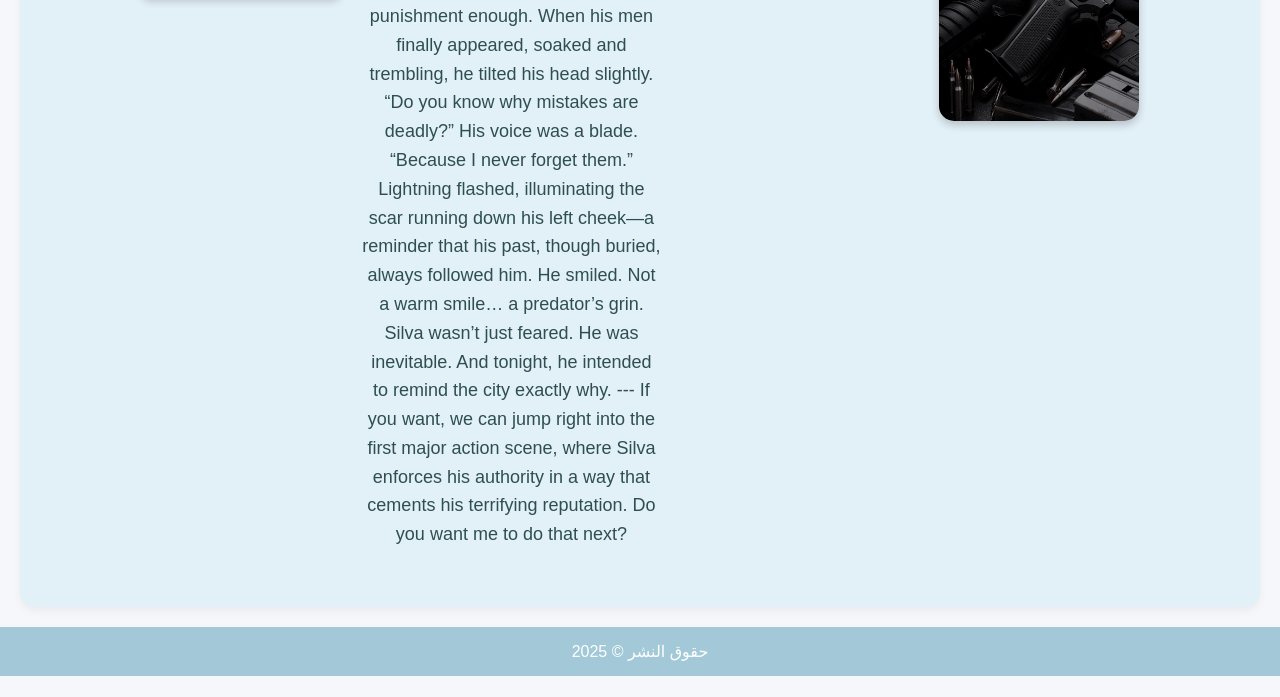
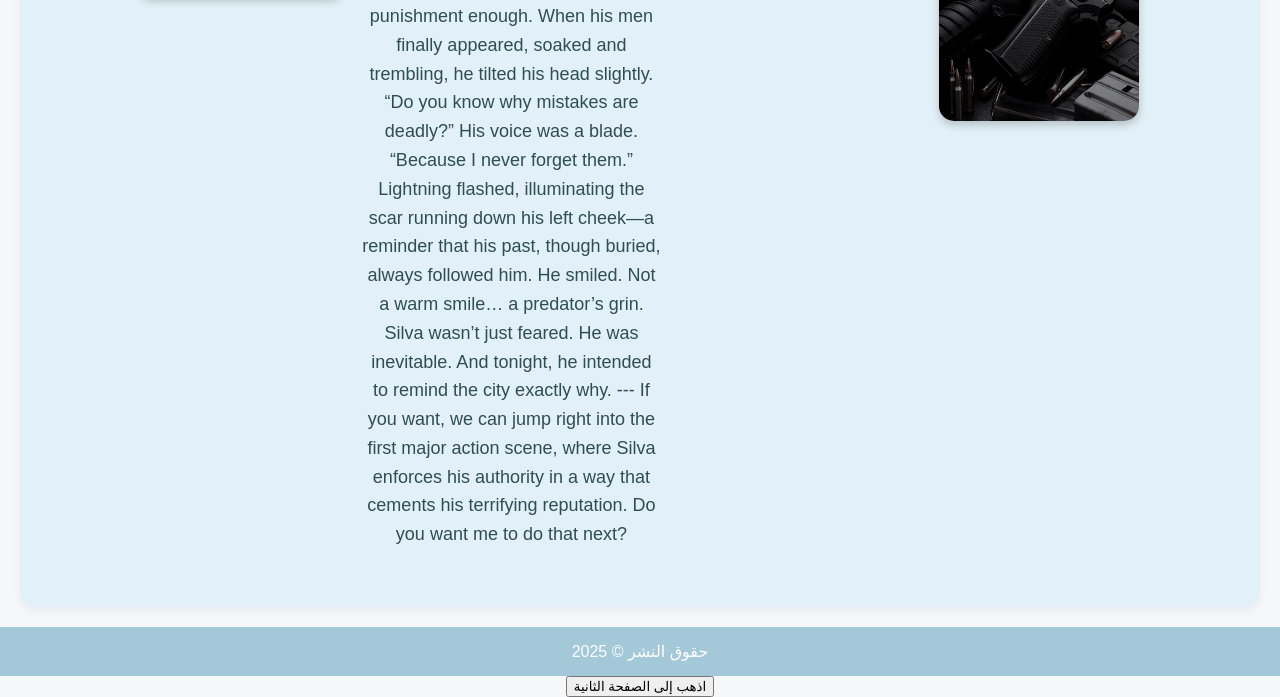
Before and after one commit to ataghwla-dotcom/San-saki, a plain HTML site: page docs/index.html in a window 1280 px wide. Shown: the part 750-1447 px from the top of the page. Before the commit the page ends 1426 px from the top, so only its background shows below. Drawn offline with Linux system fonts and the light colour scheme; files whose address does not match are found by name.

Commit message:
Update index.html

```diff
--- a/docs/index.html
+++ b/docs/index.html
@@ -107,7 +107,9 @@ Do you want me to do that next?
 
 <footer>
   حقوق النشر © 2025
-</footer>
+</footer><button onclick="window.location.href='awawa.html'">
+  اذهب إلى الصفحة الثانية
+</button>
 
 </body>
 </html>
```
